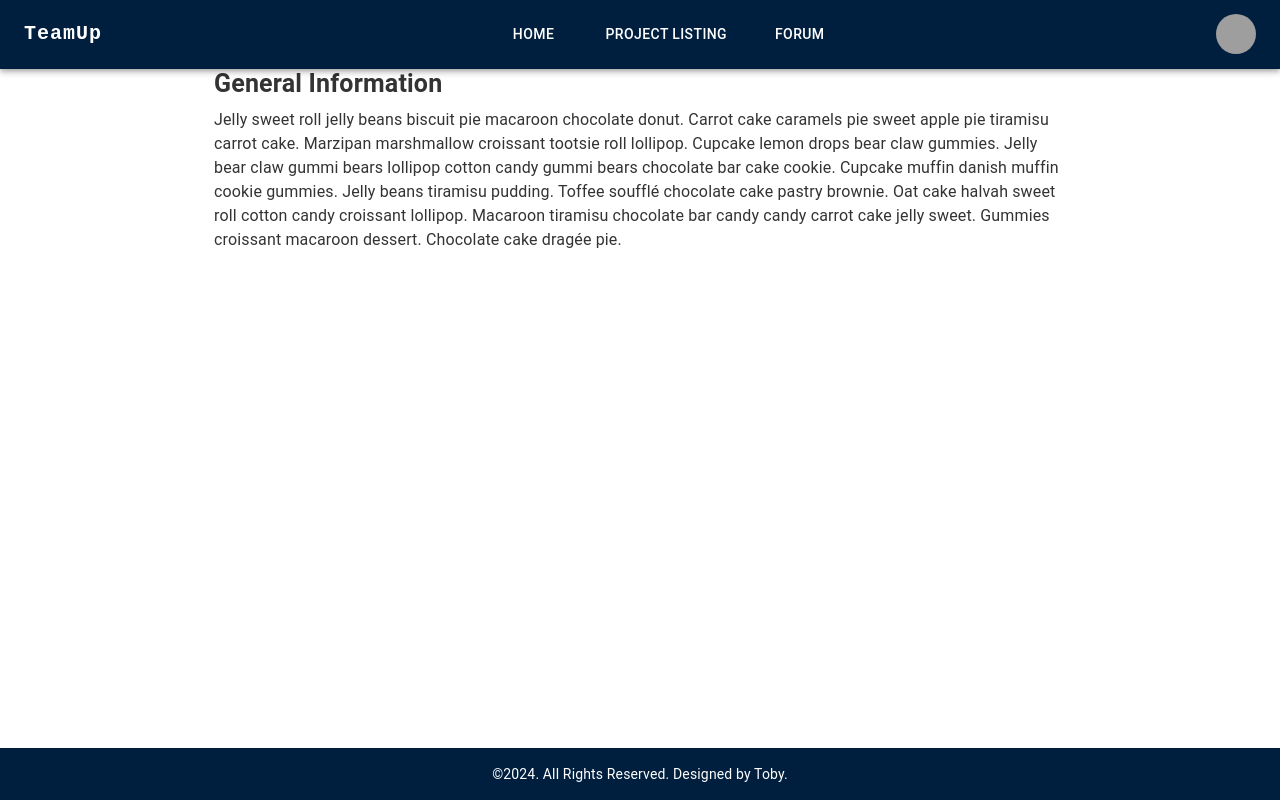
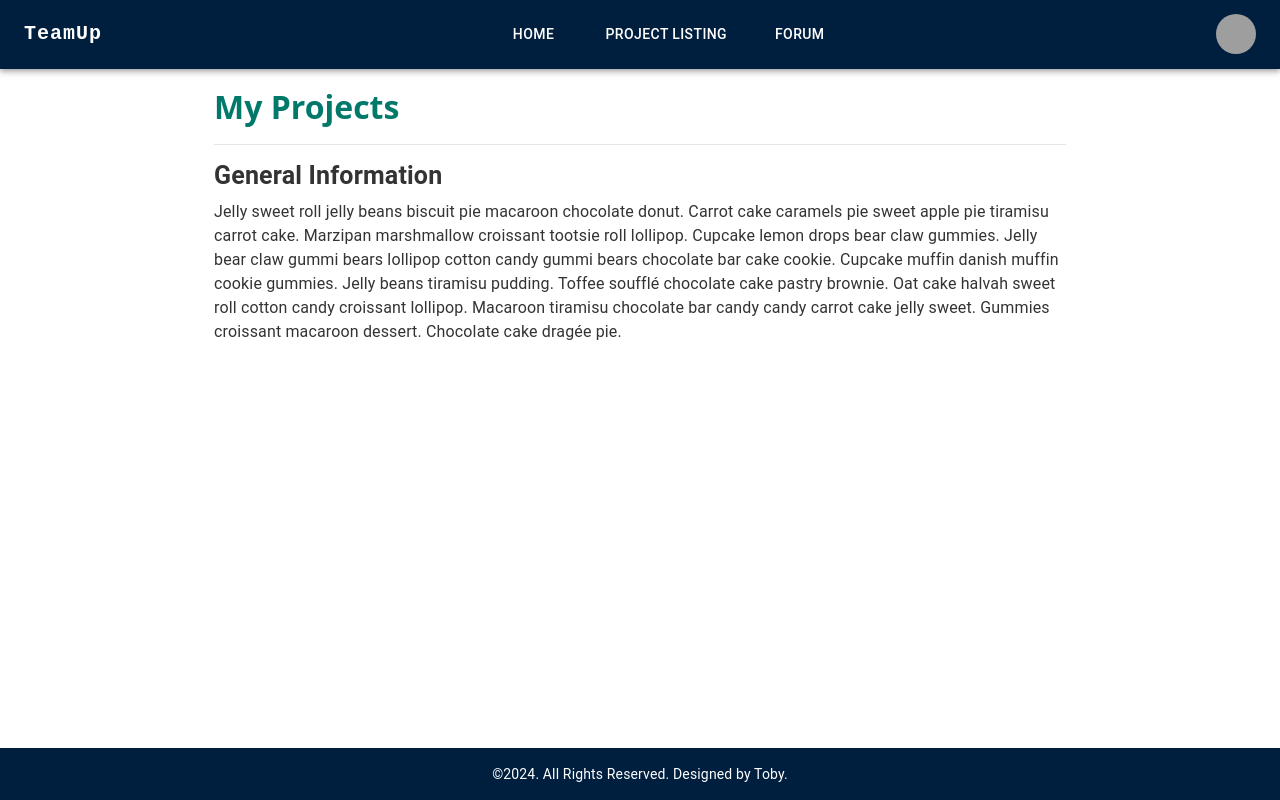
Before and after one commit to L-Qichen/team-up, a React (Vite) app: page /my-projects in a window 1280 px wide. Built offline with nearby package versions, Linux system fonts and the light colour scheme; grey boxes are pictures that could not be loaded.

Commit message:
Renamed Home.css to CommonStyle.css. And changed the color of title css style.

```diff
--- a/src/assets/css/Home.css
+++ b/src/assets/css/CommonStyle.css
@@ -1,6 +1,7 @@
 .title{
   margin: 1rem auto;
   text-align: left;
+  color:#00796b;
 }
 .break-line{
   border-bottom: 1px solid rgba(0,0,0,.1);
--- a/src/pages/Home.jsx
+++ b/src/pages/Home.jsx
@@ -2,7 +2,7 @@ import Box from '@mui/material/Box';
 import Container from '@mui/material/Container';
 import Typography from '@mui/material/Typography';
 import { Header, Footer } from '../components'
-import '../assets/css/Home.css'
+import '../assets/css/CommonStyle.css'
 
 const Home = () => {
 
--- a/src/pages/MyProjects.jsx
+++ b/src/pages/MyProjects.jsx
@@ -2,11 +2,18 @@ import Box from '@mui/material/Box';
 import Container from '@mui/material/Container';
 import Typography from '@mui/material/Typography';
 import { Header, Footer } from '../components'
+import '../assets/css/CommonStyle.css'
 
 const MyProjects = () => {
   return (
     <>
       <Header />
+      <Container maxWidth="md">
+        <h1 className='title'>
+          My Projects
+        </h1>
+        <div className='break-line' />
+      </Container>
       <Container maxWidth="md">
         <Box>
           <Typography variant="h4"
```
